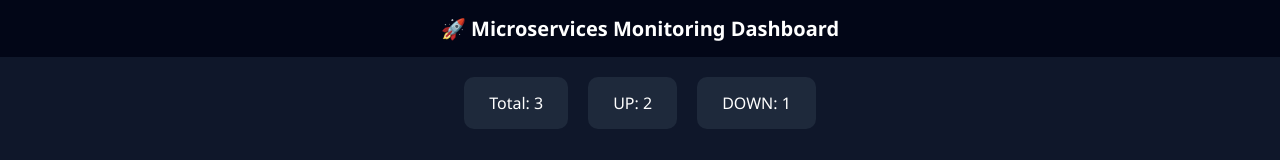
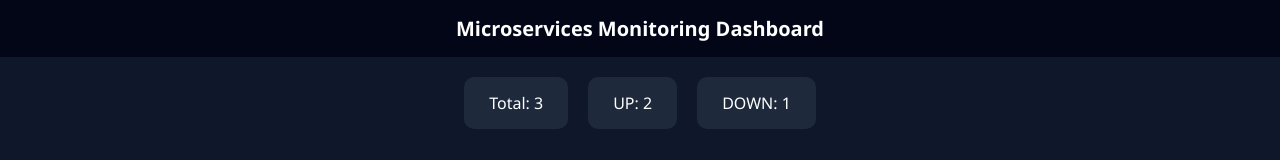
Before and after one commit to RDharaneesh/my-cicd-project, a website: page index.html in a window 1280 px wide. Shown: the top 160 px of the page. Drawn offline with Linux system fonts and the light colour scheme.

Commit message:
updated microservices UI

```diff
--- a/index.html
+++ b/index.html
@@ -120,7 +120,7 @@ button:hover {
 
 <body>
 
-<div class="navbar">🚀 Microservices Monitoring Dashboard</div>
+<div class="navbar">Microservices Monitoring Dashboard</div>
 
 <div class="stats">
   <div class="stat-box">Total: 3</div>
```
